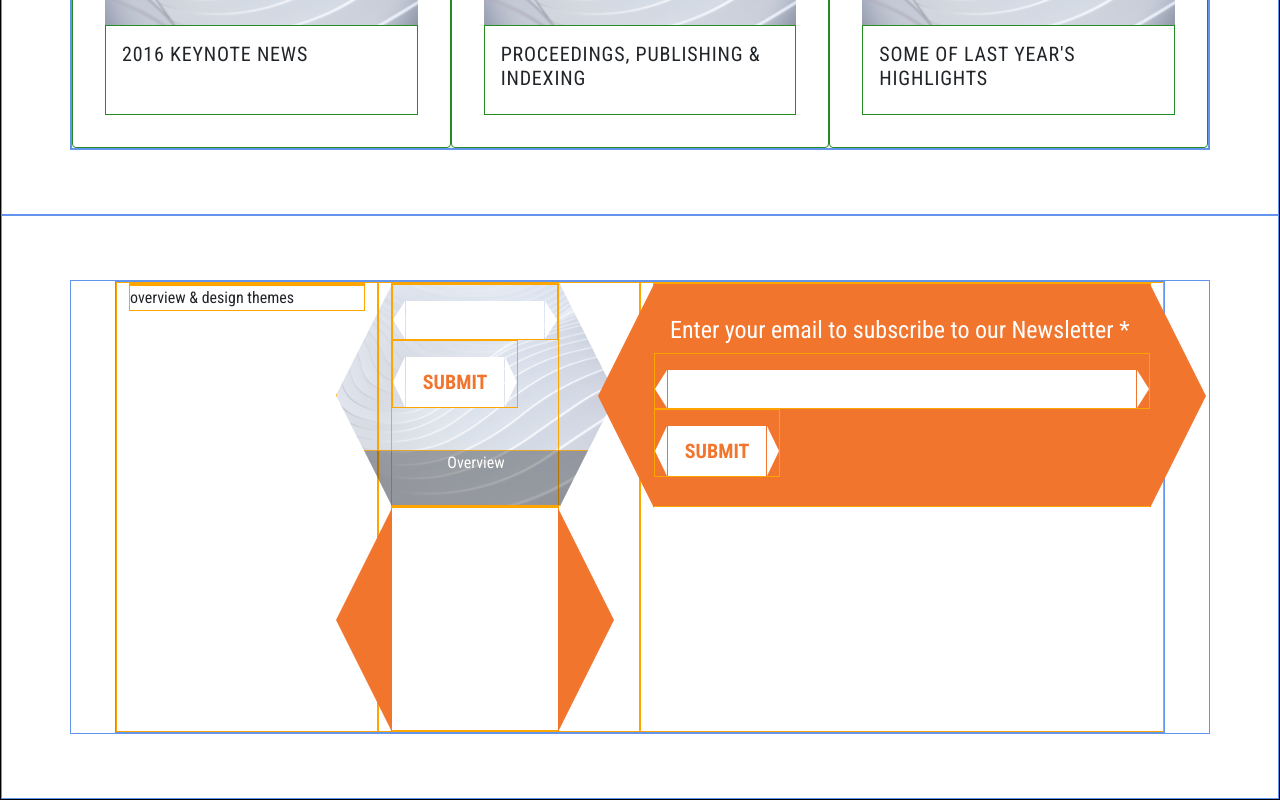
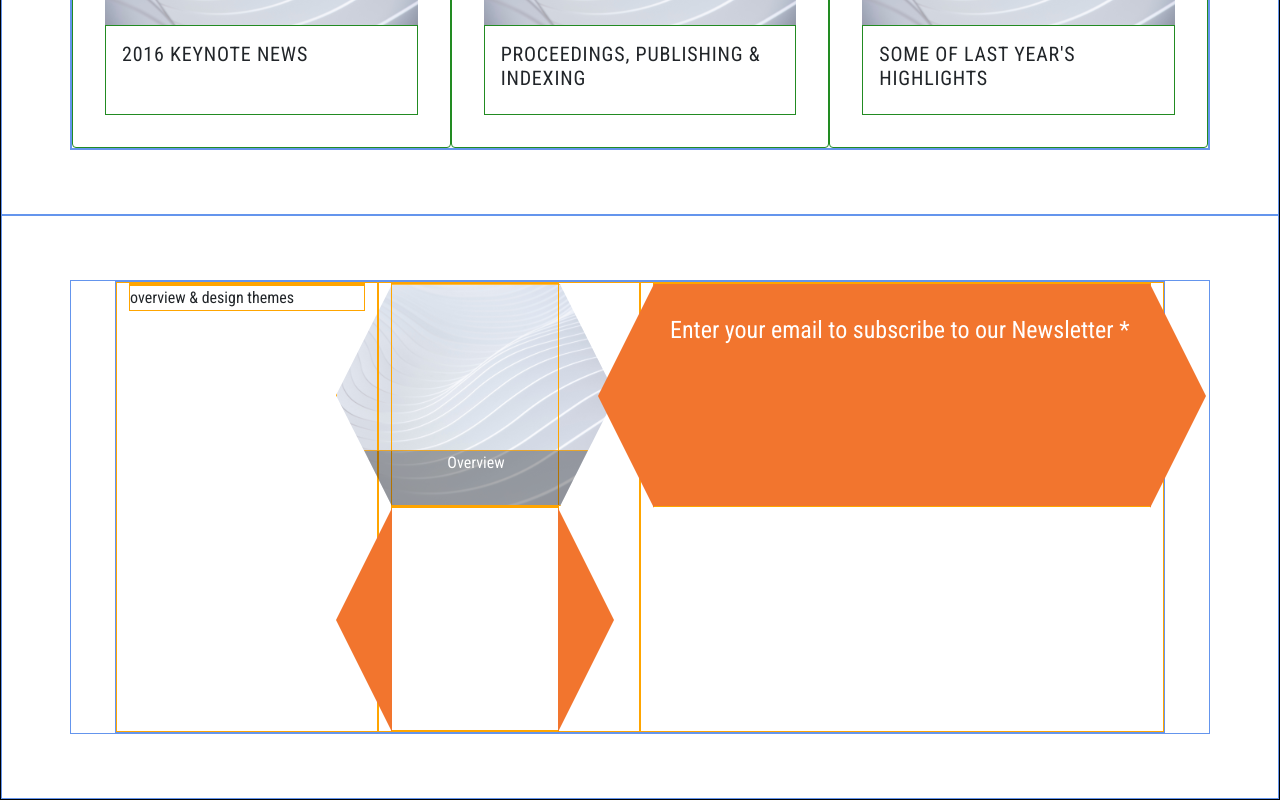
Before and after one commit to AndyJPG/destech-showcase, a React (Create React App) app: page / in a window 1280 px wide. Shown: the part 1966-2766 px from the top of the page. Built offline with nearby package versions, Linux system fonts and the light colour scheme.

Commit message:
finish implementing shape container

```diff
--- a/src/components/GeometryShape/GeometryShape.tsx
+++ b/src/components/GeometryShape/GeometryShape.tsx
@@ -5,7 +5,8 @@ type Props = {
     title?: string,
     thumbnailTitle?: string,
     img?: string,
-    fullWidth?: boolean
+    fullWidth?: boolean,
+    input?: boolean
 }
 
 type ShapeContainerStyle = {
@@ -34,7 +35,6 @@ function GeometryShape(props: Props) {
                                      backgroundSize: "auto 100%",
                                      backgroundRepeat: "no-repeat",
                                      backgroundPosition: "center"}}>
-
                     </div> : null
             }
 
@@ -50,12 +50,17 @@ function GeometryShape(props: Props) {
                     <h4 className="shape-title">{props.title}</h4> : null
             }
 
+            {
+                props.input ?
+                    <div className="shape-container-form">
                         <div className="shape-container-input">
                             <input />
                         </div>
                         <div className="shape-container-button">
                             <button className="btn btn-lg">submit</button>
                         </div>
+                    </div> : null
+            }
 
             { props.img ? null : <span className="shape-after" /> }
         </div>
--- a/src/components/GeometryShape/geometryShape.scss
+++ b/src/components/GeometryShape/geometryShape.scss
@@ -64,6 +64,8 @@
     padding: 2rem 1rem 0 1rem;
   }
 
+  // Shape container form style
+  .shape-container-form {
     // Styling for input area
     $shape-form-padding-lr: 0.8rem;
     $shape-form-font-size: 1.5rem;
@@ -143,3 +145,4 @@
       }
     }
   }
+}
```
Lines whose indentation alone changed are shown as unchanged.
